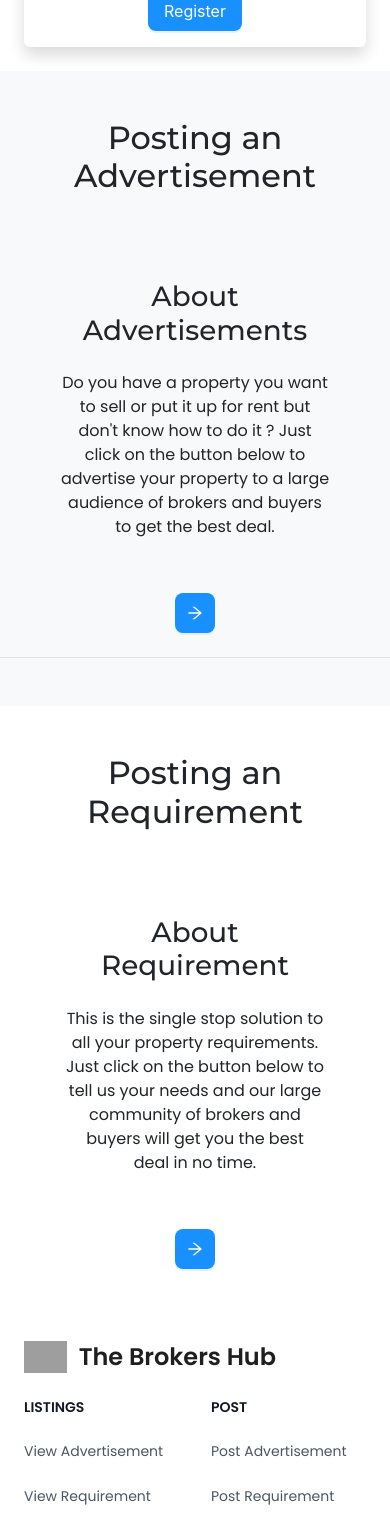
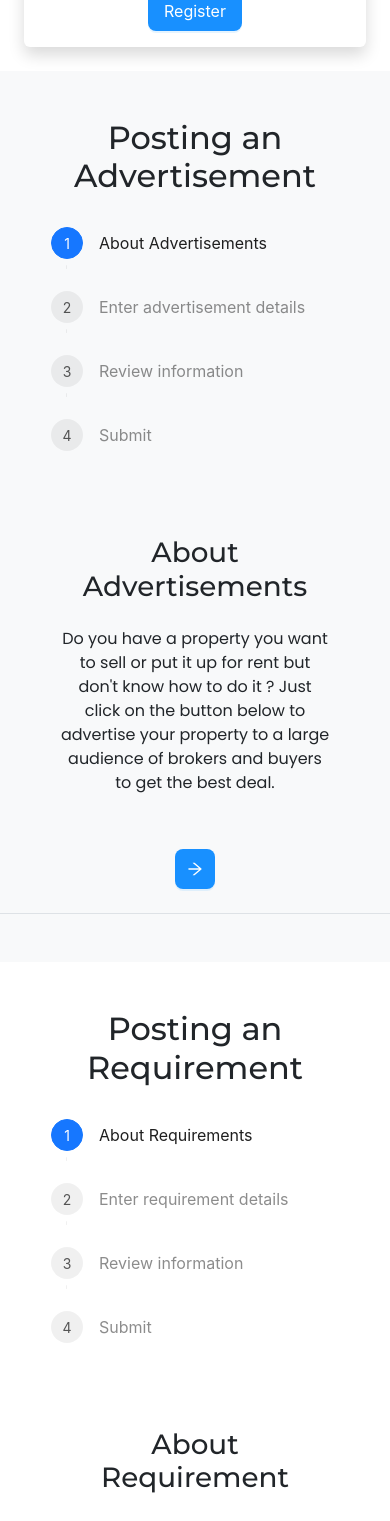
Before and after one commit to VAIJ-TEJAS/BrokersHub_React_Frontend, a React (Vite) app: page /home in a window 390 px wide. Shown: the part 2036-3557 px from the top of the page. Built offline with nearby package versions, Linux system fonts and the light colour scheme; grey boxes are pictures that could not be loaded.

Commit message:
made changes in steps

```diff
--- a/src/components/StepsForAdvertisement.tsx
+++ b/src/components/StepsForAdvertisement.tsx
@@ -20,7 +20,7 @@ const StepsForAdvertisement: React.FC = () => {
       image: step1,
     },
     {
-      title: "Enter post details",
+      title: "Enter advertisement details",
       content: "",
       image: step1,
     },
@@ -65,14 +65,23 @@ const StepsForAdvertisement: React.FC = () => {
   ]
 
   return (
-    <div className="postSteps-container flex justify-content-center align-items-center d-flex flex-column">
-      <div className="container-lg mt-4 w-100">
-        <div className="lg:block hidden">
-          <Steps current={currentStep} >
+    <div className="postSteps-container flex justify-center items-center flex-col">
+      <div className="container-lg mt-4">
+        <div className="md:block hidden">
+          <Steps current={currentStep}>
             {steps.map((item, index) => (
               <Step key={index} title={item.title} className="my-4" />
               ))}
           </Steps>
+        </div>
+        <div className="md:hidden block">
+          <div className="flex justify-center items-center">
+            <Steps className="w-72" current={currentStep} direction="vertical">
+              {steps.map((item, index) => (
+                <Step key={index} title={item.title} className="my-2 w-auto" />
+                ))}
+            </Steps>
+          </div>
         </div>
       </div>
 
--- a/src/components/StepsForRequirement.tsx
+++ b/src/components/StepsForRequirement.tsx
@@ -24,7 +24,7 @@ const StepsForRequirement: React.FC = () => {
       image: step1,
     },
     {
-      title: "Review your information from card",
+      title: "Review information",
       content: "",
       image: step2,
     },
@@ -70,10 +70,19 @@ const StepsForRequirement: React.FC = () => {
         <div className="container-lg mt-4 w-100">
             <div className="lg:block hidden">
                 <Steps current={currentStep}>
-                {steps.map((item, index) => (
+                  {steps.map((item, index) => (
                     <Step key={index} title={item.title} className="my-4" />
-                    ))}
+                  ))}
                 </Steps>
+            </div>
+            <div className="lg:hidden block">
+              <div className="flex justify-center items-center">
+                <Steps className="w-72" current={currentStep} direction="vertical">
+                  {steps.map((item, index) => (
+                    <Step key={index} title={item.title} className="my-2" />
+                  ))}
+                </Steps>
+              </div>
             </div>
         </div>
 
```
